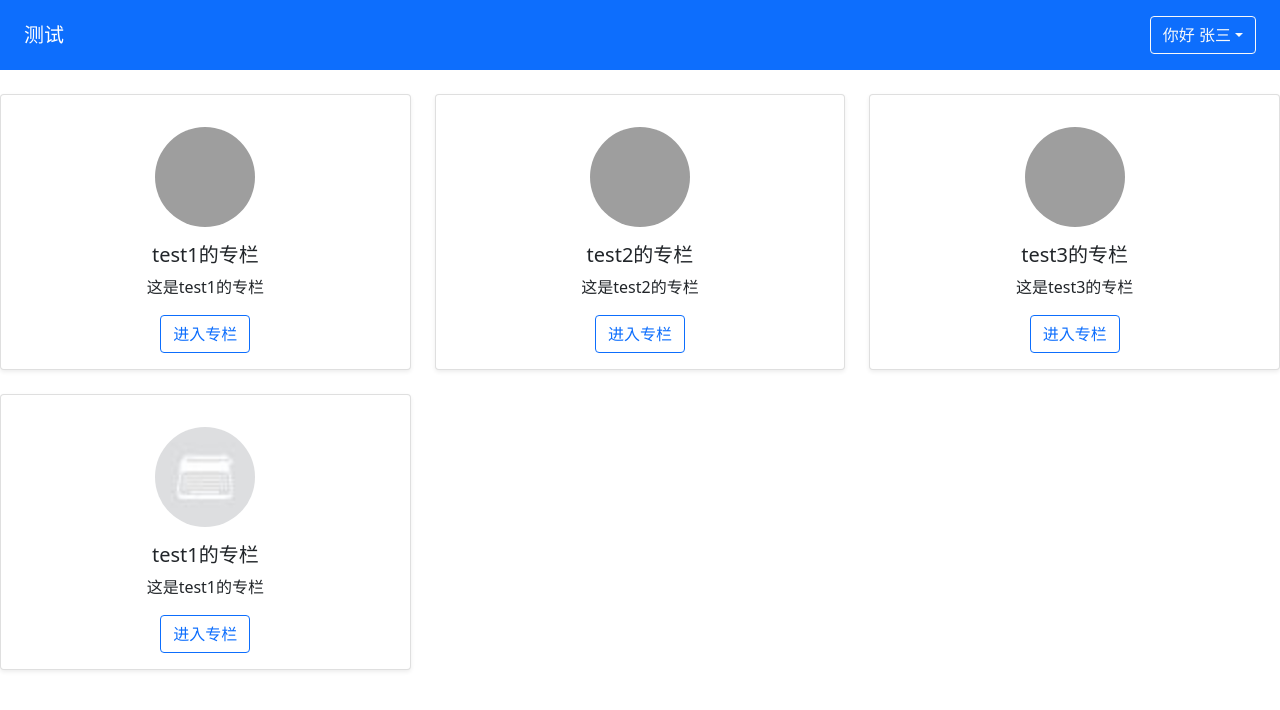
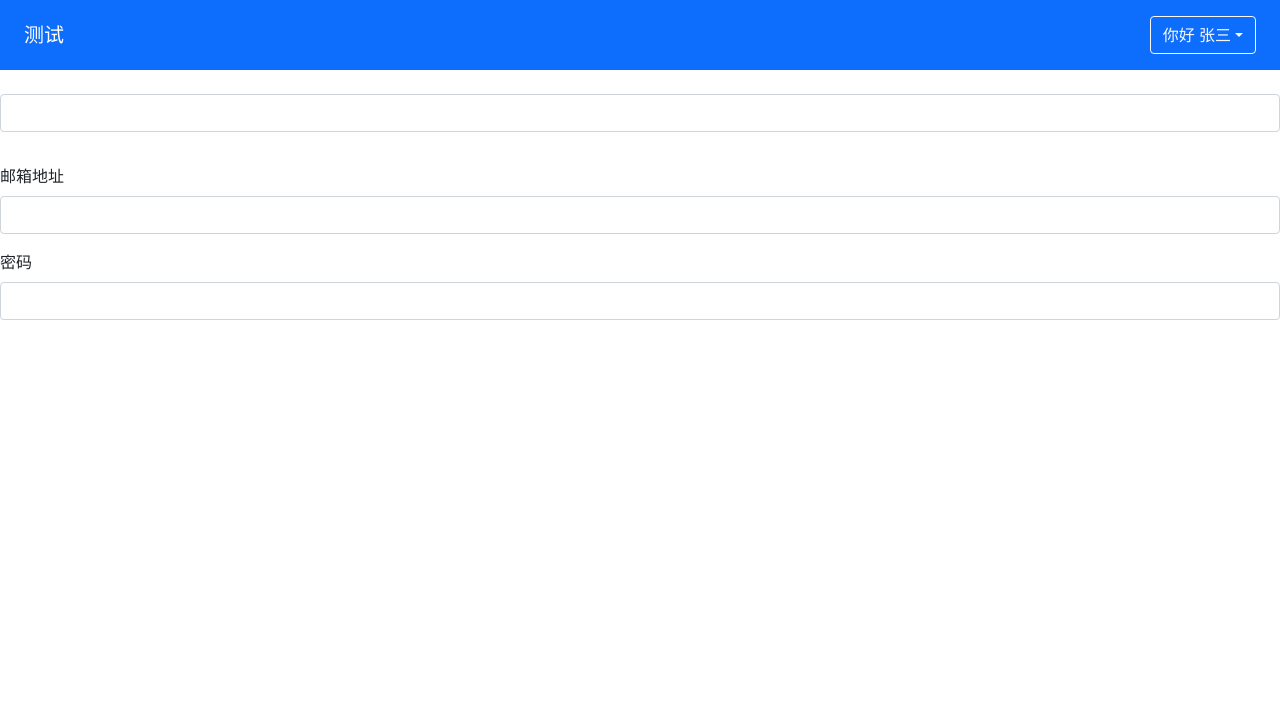
Before and after one commit to wang-yi-bit64/my-zhehu, a Vue app: page / in a window 1280 px wide. Shown: the top 710 px of the page. Built offline with nearby package versions, Linux system fonts and the light colour scheme; grey boxes are pictures that could not be loaded.

Commit message:
validateIinput v-model支持初步功能

```diff
--- a/package.json
+++ b/package.json
@@ -26,11 +26,14 @@
     "@vue/eslint-config-standard": "^5.1.2",
     "@vue/eslint-config-typescript": "^7.0.0",
     "eslint": "^7.14.0",
+    "eslint-config-prettier": "^6.15.0",
     "eslint-plugin-import": "^2.20.2",
     "eslint-plugin-node": "^11.1.0",
+    "eslint-plugin-prettier": "^3.2.0",
     "eslint-plugin-promise": "^4.2.1",
     "eslint-plugin-standard": "^5.0.0",
     "eslint-plugin-vue": "^7.0.0-0",
+    "prettier": "^2.2.1",
     "stylus": "^0.54.7",
     "stylus-loader": "^4.3.1",
     "typescript": "~4.1.2"
--- a/src/App.vue
+++ b/src/App.vue
@@ -1,60 +1,67 @@
+
 <template>
   <div class="container-fluid px-0 flex-shrink-0">
-    <global-header :user="currentUser"/>
-    <column-list :list="list"/>
+    <global-header :user="currentUser" />
+    <column-list
+      v-if="0"
+      :list="list"
+    />
+    <ValidateForm />
   </div>
 </template>
 
 <script lang="ts">
-import { defineComponent } from 'vue'
-import 'bootstrap/dist/css/bootstrap.min.css'
-import GlobalHeader, { UserProps } from './components/GlobalHeader.vue'
-import ColumnList, { ColumnProps } from './components/ColumnList.vue'
-// import GlobalHeader, { UserProps } from './components/GlobalHeader.vue'
-// import ColumnList from './components/ColumnList.vue'
+import { defineComponent } from 'vue';
+import "bootstrap/dist/css/bootstrap.min.css";
+import GlobalHeader, { UserProps } from "./components/GlobalHeader.vue";
+import ColumnList, { ColumnProps } from "./components/ColumnList.vue";
+import ValidateForm from "./components/ValidateForm.vue";
 const testData: ColumnProps[] = [
   {
     id: 1,
-    title: 'test1的专栏',
-    decription: '这是test1的专栏',
-    avatar: 'http://n.sinaimg.cn/photo/crawl/300/w550h550/20200921/282e-izmihnt8087611.jpg'
+    title: "test1的专栏",
+    decription: "这是test1的专栏",
+    avatar:
+      "http://n.sinaimg.cn/photo/crawl/300/w550h550/20200921/282e-izmihnt8087611.jpg"
   },
   {
     id: 2,
-    title: 'test2的专栏',
-    decription: '这是test2的专栏',
-    avatar: 'http://n.sinaimg.cn/photo/crawl/300/w550h550/20200921/282e-izmihnt8087611.jpg'
+    title: "test2的专栏",
+    decription: "这是test2的专栏",
+    avatar:
+      "http://n.sinaimg.cn/photo/crawl/300/w550h550/20200921/282e-izmihnt8087611.jpg"
   },
   {
     id: 3,
-    title: 'test3的专栏',
-    decription: '这是test3的专栏',
-    avatar: 'http://n.sinaimg.cn/photo/crawl/300/w550h550/20200921/282e-izmihnt8087611.jpg'
+    title: "test3的专栏",
+    decription: "这是test3的专栏",
+    avatar:
+      "http://n.sinaimg.cn/photo/crawl/300/w550h550/20200921/282e-izmihnt8087611.jpg"
   },
   {
     id: 4,
-    title: 'test1的专栏',
-    decription: '这是test1的专栏'
+    title: "test1的专栏",
+    decription: "这是test1的专栏"
   }
-]
+];
 
 const currentUser: UserProps = {
   isLogin: true,
-  name: '张三'
-}
+  name: "张三"
+};
 
 export default defineComponent({
-  name: 'App',
+  name: "App",
   components: {
     ColumnList,
-    GlobalHeader
+    GlobalHeader,
+    ValidateForm
   },
   setup () {
     return {
       list: testData,
       currentUser
-    }
+    };
   }
-
-})
+});
 </script>
--- a/src/components/DropdownItem.vue
+++ b/src/components/DropdownItem.vue
@@ -1,6 +1,18 @@
+<!--
+ * @Author: your name
+ * @Date: 2020-11-24 15:27:26
+ * @LastEditTime: 2020-12-04 13:52:30
+ * @LastEditors: your name
+ * @Description: In User Settings Edit
+ * @FilePath: \my-zhehu\src\components\DropdownItem.vue
+-->
 <template>
-  <li class="dropdown-option" @click="handleItemClick" :class="{'is-disabled':disabled}">
-    <slot></slot>
+  <li
+    class="dropdown-option"
+    @click="handleItemClick"
+    :class="{'is-disabled':disabled}"
+  >
+    <slot />
   </li>
 </template>
 <script lang='ts'>
--- /dev/null
+++ b/src/components/ValidateForm.vue
@@ -0,0 +1,79 @@
+
+<template>
+  <div class="validate-from">
+    <div class="mb-3">
+      <ValidateInput :rules="emailRules" />
+    </div>
+    <form>
+      <div class="mb-3">
+        <label
+          for="exampleInputEmail1"
+          class="form-label"
+        >邮箱地址</label>
+        <input
+          type="email"
+          class="form-control"
+          v-model="emailRef.val"
+          id="exampleInputEmail1"
+          @blur="valiadteEmail"
+        >
+        <div
+          class="form-text"
+          v-if="emailRef.error"
+        >
+          {{ emailRef.message }}
+        </div>
+      </div>
+      <div class="mb-3">
+        <label
+          for="exampleInputPassword1"
+          class="form-label"
+        >密码</label>
+        <input
+          type="password"
+          class="form-control"
+          id="exampleInputPassword1"
+        >
+      </div>
+    </form>
+  </div>
+</template>
+<script lang="ts">
+import { defineComponent, reactive } from "vue";
+import ValidateInput, { RulesProps } from './ValidateInput.vue'
+const emailReg = /^(([^<>()[\]\\.,;:\s@"]+(\.[^<>()[\]\\.,;:\s@"]+)*)|(".+"))@((\[[0-9]{1,3}\.[0-9]{1,3}\.[0-9]{1,3}\.[0-9]{1,3}\])|(([a-zA-Z\-0-9]+\.)+[a-zA-Z]{2,}))$/;
+export default defineComponent({
+  name: "ValidateForm",
+  components: {
+    ValidateInput
+  },
+  setup () {
+    const emailRules:RulesProps = [
+      { type: 'required', message: '电子邮箱不能为空' },
+      { type: 'email', message: '请输入正确电子邮箱格式' }
+    ]
+
+    const emailRef = reactive({
+      val: "",
+      error: false,
+      message: ""
+    });
+    const valiadteEmail = () => {
+      console.log(emailRef.val)
+      if (emailRef.val.trim() === '') {
+        emailRef.error = true
+        emailRef.message = '邮箱不能为空'
+      } else if (!emailReg.test(emailRef.val)) {
+        emailRef.error = true
+        emailRef.message = '邮箱格式不正确'
+      }
+    };
+
+    return {
+      valiadteEmail,
+      emailRef,
+      emailRules
+    };
+  }
+});
+</script>
--- /dev/null
+++ b/src/components/ValidateInput.vue
@@ -0,0 +1,64 @@
+
+<template>
+  <div class="validate-input-container pb-3">
+    <input
+      type="text"
+      class="form-control"
+      :class="{'is-invalid':inputRef.error}"
+      v-model="inputRef.val"
+      @blur="validInput"
+    >
+    <span
+      v-if="inputRef.error"
+      class="invalid-feedback"
+    >{{ inputRef.message }}</span>
+  </div>
+</template>
+<script lang='ts'>
+
+import { defineComponent, PropType, reactive } from "vue";
+const emailReg = /^(([^<>()[\]\\.,;:\s@"]+(\.[^<>()[\]\\.,;:\s@"]+)*)|(".+"))@((\[[0-9]{1,3}\.[0-9]{1,3}\.[0-9]{1,3}\.[0-9]{1,3}\])|(([a-zA-Z\-0-9]+\.)+[a-zA-Z]{2,}))$/;
+interface RuleProp {
+  type:'required' | 'email';
+  message: string;
+}
+
+export type RulesProps = RuleProp[]
+
+export default defineComponent({
+  name: "ValidateInput",
+  props: {
+    rules: Array as PropType<RulesProps>
+  },
+  setup (props, context) {
+    const inputRef = reactive({
+      val: '',
+      error: false,
+      message: ''
+    })
+    const validInput = () => {
+      if (props.rules) {
+        const allPassed = props.rules.every(rule => {
+          let passed = true
+          inputRef.message = rule.message
+          switch (rule.type) {
+            case 'required':
+              passed = (inputRef.val.trim() !== '');
+              break;
+            case 'email':
+              passed = emailReg.test(inputRef.val);
+              break;
+          }
+          return passed
+        })
+        inputRef.error = !allPassed
+      }
+    }
+    return {
+      inputRef,
+      validInput
+    };
+  }
+});
+</script>
+<style></style>
--- /dev/null
+++ b/vue.config.js
@@ -0,0 +1 @@
+module.exports = {}
```
Also changed, not shown: src/components/ValidateItem.vue (added, +19 -0 lines), .eslintrc.js, 1 other file (tests, documents, lock files or other folders).
